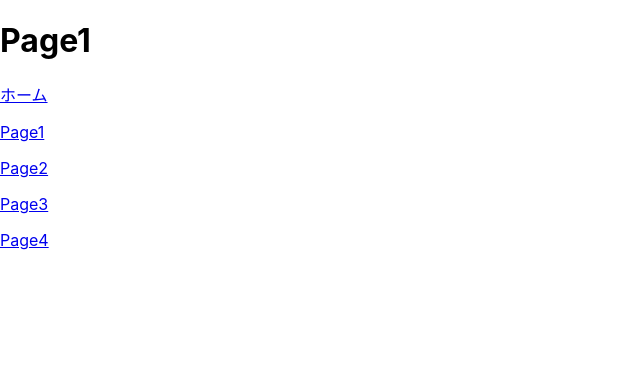
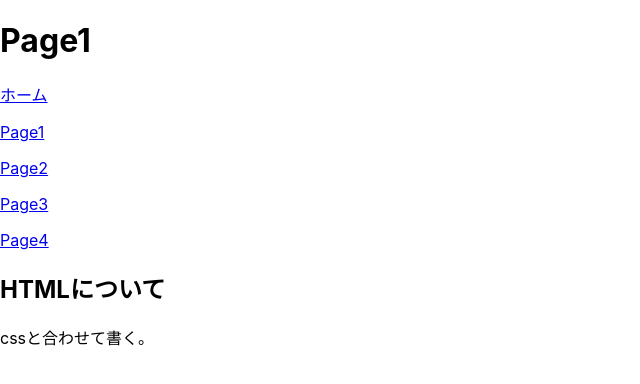
Before and after one commit to nextpand/memo-app-with-react, a React (Create React App) app: page /Page1 in a window 1280 px wide. Shown: the top 384 px of the page, without its empty margins (0-640 px from the left). Built offline with nearby package versions, Linux system fonts and the light colour scheme.

Commit message:
Page1の文章の追加

```diff
--- a/src/pages/Page1.js
+++ b/src/pages/Page1.js
@@ -4,6 +4,8 @@ export const Page1 = () => {
     return (
         <div>
             <Header title="Page1"></Header>
+            <h2>HTMLについて</h2>
+            <p>cssと合わせて書く。</p>
         </div>
     )
 }
```
